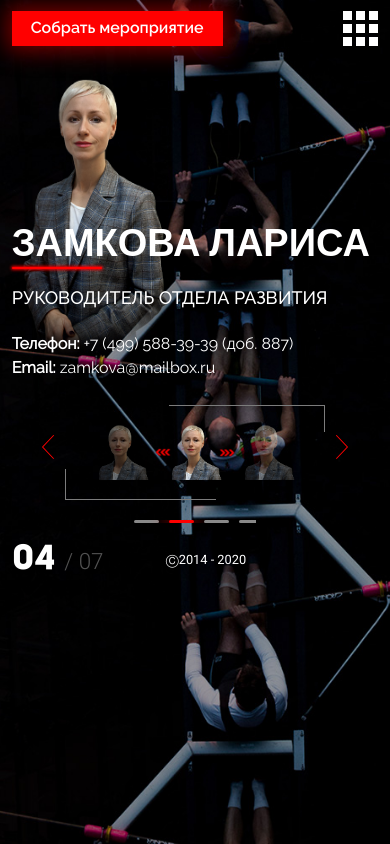
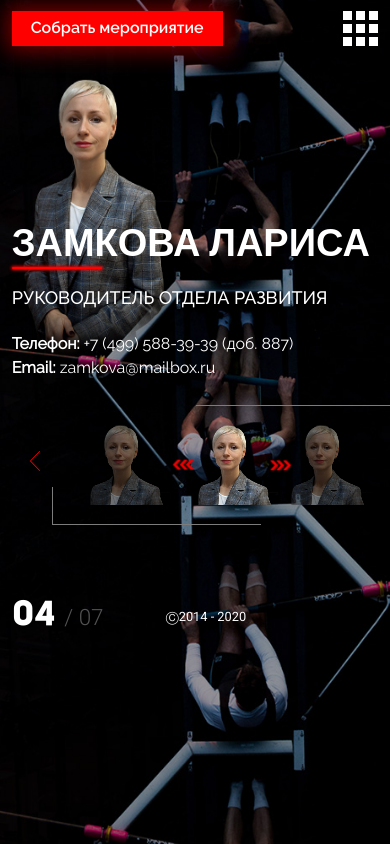
Before and after one commit to NinaninS/systemicenew, a PHP site: page /team.php in a window 390 px wide. Run offline with PHP 8.4, Linux system fonts and the light colour scheme; some libraries are stand-ins or nearby versions; some web fonts are replaced.

Commit message:
Revert "Merge branch 'master' into ninanin"
This reverts commit 4b1b56bf9020e94be1a29d7acb49ea45c73271b0, reversing
changes made to f374a65de972fc06d2971e3da72e33a9b8f1eae4.

```diff
--- a/css/style.css
+++ b/css/style.css
@@ -100,7 +100,7 @@ a {
 .video-box {
 
     width: 55%;
-    animation: opacity 0.5s ease-in-out;
+    animation: opacity 0.7s ease-in-out;
 }
 
 .main-description {
@@ -242,11 +242,7 @@ a {
     position: relative;
     width: 370px;
     margin: 0 auto;
-    padding: 0 65px 20px;
-    text-align: center;
-}
-
-.centered-block {
+    padding: 0 54px 20px;
     text-align: center;
 }
 
@@ -663,7 +659,7 @@ position: absolute;
 
 .item-dots {
     position: relative;
-    padding: 13px 0;
+    margin: 20px auto;
     width: 122px;
     height: 3px;
     overflow: hidden;
@@ -698,10 +694,6 @@ position: absolute;
     color: pointer;
 }
 
-.tr-bottom:last-child{
-    margin-right: 0;
-}
-
 .tr-active {
 
     background-color: #ff0000;
@@ -735,8 +727,6 @@ position: absolute;
 
 .service .bl-preview {
     height: 8%;
-    width: auto;
-    display: inline-block;
 }
 
 .service .h1 {
@@ -1193,17 +1183,7 @@ position: absolute;
 .partner .bl-preview {
     width: auto;
     display: inline-block;
-    padding: 12px 65px;
-}
-.partner .arrow-left {
-    top: 0;
-}
-
-.partner .arrow-right {
-    top: 0;
-}
-.partner .item-dots {
-    padding: 0;
+    padding: 0 65px;
 }
 
 .news-box {
@@ -2842,38 +2822,6 @@ position: absolute;
     .sl-wrapper {
         position: relative;
     }
-    .portfolio .bl-preview {
-        position: relative;
-        margin: 30px auto;
-        padding: 0;
-    }
-    .portfolio .arrow-left {
-        top: 0;
-        width: 24px;
-        height: 24px;
-    }
-    .portfolio .arrow-right {
-        top: 0;
-        width: 24px;
-        height: 24px;
-    }
-
-    .portfolio .item-dots {
-        padding: 11px 0;
-        margin: 30px auto;
-    }
-    .portfolio .tr-bottom {
-        width: 20px;
-    }
-
-    .team .preview-container {
-        width: 370px;
-        margin: 0 auto;
-    }
-    .team .item-dots {
-        padding: 0;
-        margin: 20px auto;
-    }
 }
 
 @media screen and (max-width: 630px) {
@@ -2893,131 +2841,6 @@ position: absolute;
     .bl-l, .bl-r {display: none;}
 
     .main { margin: 0 auto; width: 90%; }
-
-
-    .team .bl-preview {
-        width: 270px;
-    }
-    .team .preview-container {
-        width: 270px;
-    }
-
-    .team .sl-teammate {
-        width: 63px;
-    }
-    .team .sl-teammate {
-        margin: 0 10px 0 0;
-    }
-
-    .team .sl-wrapper-shadow {
-        overflow: hidden;
-        height: auto;
-    }
-    .team .dop-arrow-left {
-        width: 16px;
-        left: 85px;
-    }
-    .team .dop-arrow-right {
-        width: 16px;
-        right: 85px;
-    }
-
-    .team .preview-container {
-        height: auto;
-    }
-}
-
-@media screen and (max-width: 480px) {
-
-    .wrapper {
-
-        height: inherit;
-        background-position: right;
-        min-height: 100vh;
-    }
-
-    .bl-l, .bl-r { display: none; }
-
-    .main { width: 100%; padding: 0 3%; box-sizing: border-box;}
-
-    .content-box {
-
-        flex-direction: column;
-        padding: 0;
-        margin: 0;
-    }
-
-    .contact-info .h1 {
-
-        font-size: 30px;
-    }
-
-    .contact-info, .contact-map {
-
-        width: 100%;
-    }
-
-    .header {
-
-        padding: 0;
-    }
-
-    .header .tel-btn {
-        display: none;
-    }
-
-    .contact-form {
-
-        margin-top: 20px;
-    }
-
-    .p-contact {
-
-        display: inline-block;
-        margin: 10px 0 0 0;
-    }
-
-    .contact-map {
-
-        margin-top: 30px;
-    }
-
-    #map-block {
-        padding: 14px;
-        min-height: 240px;
-    }
-
-    .video-box, .main-description, .agency-map {
-
-        width: 100%;
-    }
-
-    .video-box .h2, .video-box .p-title { display: none; }
-
-    .h1 {
-        font-size: 32px;
-        margin:32px 0 15px 0;
-        font-weight: 400;
-        letter-spacing: 1px;
-    }
-
-    .bl-desc {
-        margin-top: 15px;
-        font-size: 16px;
-        line-height: 1.2;
-    }
-
-    .video-container {
-
-        max-height: 252px;
-        height: 30vh;
-    }
-
-    .video {
-        margin-top: 60px;
-        height: auto;
-    }
-
 
     .header { display: none; }
 
@@ -3596,8 +3419,7 @@ position: absolute;
     }
 
     .tr-bottom {
-        width: 25px;
-        margin-top: 0;
+        margin-top: 30px;
         border-radius: 1.5px;
     }
 
@@ -3847,6 +3669,7 @@ position: absolute;
 
         font-size: 28px;
         order: 2;
+
     }
 
     .bl-article .line { display: none;}
@@ -3978,7 +3801,6 @@ position: absolute;
 
     .contact-info input {
         height: 40px;
-        font-size: 12px;
     }
 
     .sl-card {
@@ -4025,7 +3847,7 @@ position: absolute;
     }
 
     .h-page .arrow-left, .h-page .arrow-right {
-        top:15%;
+        top:25%;
     }
 
     .sl-wrapper .sl-teammate:nth-child(2) {
@@ -4034,10 +3856,6 @@ position: absolute;
 
     .h-page {
         height: 100%;
-    }
-
-    .h-page .item-dots {
-        padding: 0;
     }
 
     .sl-wrapper {
@@ -4052,9 +3870,7 @@ position: absolute;
     .service .bl-preview {
         height: auto;
     }
-    .service .item-dots {
-        padding: 10px 0;
-    }
+
     .event-page {
         overflow-y: visible;
     }
@@ -4083,41 +3899,15 @@ position: absolute;
     }
     .arrow-left {
         left: 3%;
-        width: 24px;
-        height: 24px;
+        width: 20px;
+        height: 20px;
     }
     .arrow-right {
         right: 3%;
-        width: 24px;
-        height: 24px;
+        width: 20px;
+        height: 20px;
     }
     /* Нижний переключатель слайдов, конец */
-
-    .team .preview-container {
-        width: 260px;
-    }
-    .team .dop-arrow-left {
-        width: 16px;
-        left: 90px;
-    }
-
-    .team .dop-arrow-right {
-        width: 16px;
-        right: 90px;
-    }
-    .sl-wrapper .sl-teammate:nth-child(2) {
-        margin-right: 10px;
-    }
-    .team .bl-preview {
-        width: 260px;
-        padding: 0 20px;
-    }
-    .team .arrow-left {
-        left: -3%;
-    }
-    .team .arrow-right {
-        right: -3%;
-    }
 }
 
 @media screen and (max-width: 400px) {
--- a/js/script.js
+++ b/js/script.js
@@ -38,6 +38,7 @@ $(function(){
         if (cur_url == link) {
             $(this).find('a').addClass('menu-active');
         }
+
     });
 
 	$('.bl-other').on('click', function(){
@@ -49,10 +50,12 @@ $(function(){
 
 	// JS страницы Собрать свое мероприятие
 
+
 	if ($("#EventPage").val() == 1) {
 
 		document.getElementsByClassName('btn')[0].style.display = "none";
 		document.getElementsByClassName('event-progress-stripe')[0].style.display = "block";
+
 
 		let slides = document.getElementsByClassName('progress-box'),
 			progressWidth = parseInt(document.getElementsByClassName('event-progress-stripe')[0].clientWidth),
@@ -69,7 +72,10 @@ $(function(){
 				stopProgress = 500;
 				setTimeout(function() {stopProgress = 0}, 500);
 		});
+
 	}
+
+
 });
 
 $(function(){
```
Also changed, not shown: js/content-carousel.js (+4 -4 lines), portfolio.php (+8 -6 lines), service.php (+8 -6 lines).
